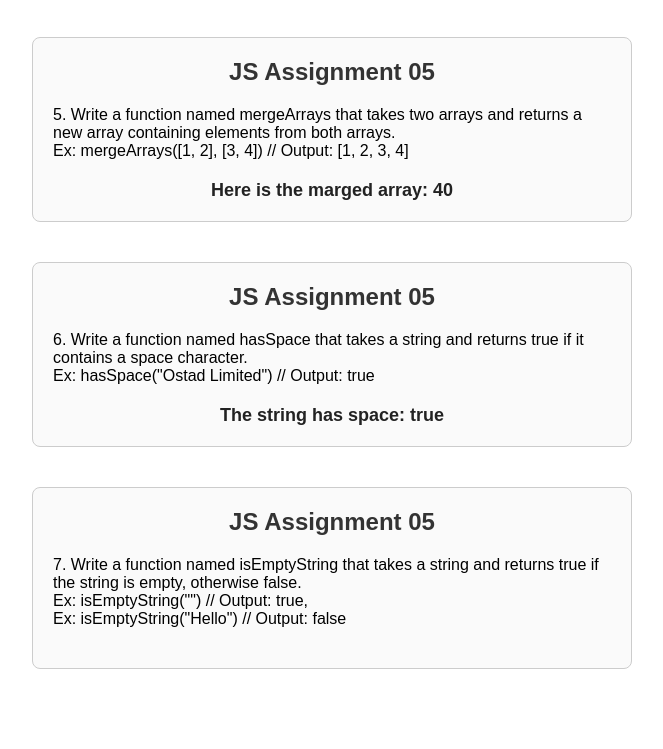
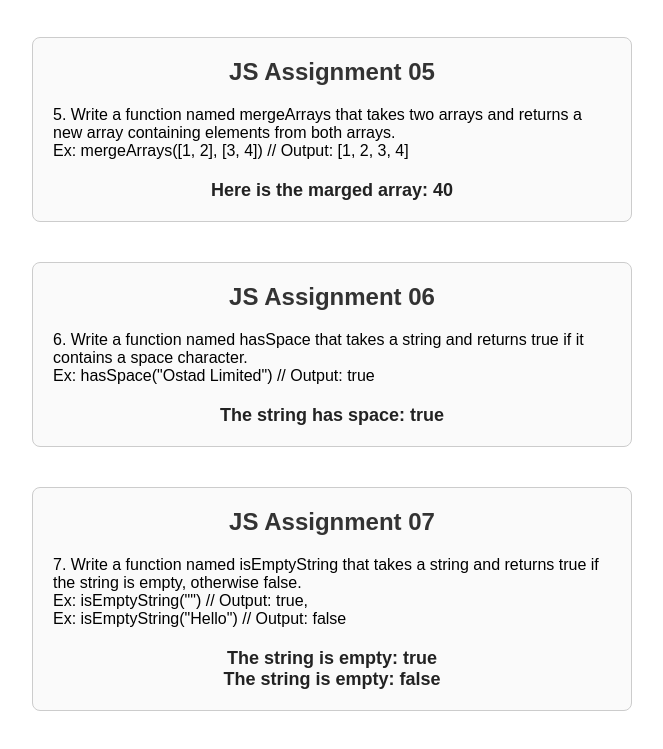
Before and after one commit to khandakershahi/assignment-10, a plain HTML site: page index.html in a window 1280 px wide. Shown: the part 903-1652 px from the top of the page, without its empty margins (308-971 px from the left). Before the commit the page ends 1612 px from the top, so only its background shows below. Drawn offline with Linux system fonts and the light colour scheme.

Commit message:
finish 7

```diff
--- a/index.html
+++ b/index.html
@@ -92,7 +92,7 @@
         <div class="container">
             <div class="block">
                 <div class="block-element">
-                    <h1>JS Assignment 05</h1>
+                    <h1>JS Assignment 06</h1>
                     <p>6. Write a function named hasSpace that takes a string and returns true if it contains a space character.<br>
 
                         Ex: hasSpace("Ostad Limited")  // Output: true
@@ -108,7 +108,7 @@
         <div class="container">
             <div class="block">
                 <div class="block-element">
-                    <h1>JS Assignment 05</h1>
+                    <h1>JS Assignment 07</h1>
                     <p>7. Write a function named isEmptyString that takes a string and returns true if the string is empty, otherwise false.<br>
 
                         Ex: isEmptyString("")  // Output: true,
@@ -116,7 +116,7 @@
                         Ex: isEmptyString("Hello")  // Output: false
                         </p>
 
-                <div id="hasSpace"></div>
+                <div id="isEmptyString"></div>
                 </div>
             </div>
         </div>
--- a/script.js
+++ b/script.js
@@ -106,7 +106,14 @@ document.getElementById("hasSpace").innerText = "The string has space: " + hasSp
 
 // Ex: isEmptyString("Hello")  // Output: false
 
+function isEmptyString(arg){
+    return arg === "";
+}
 
+console.log(isEmptyString(""));
+console.log(isEmptyString("hello"));
+
+document.getElementById("isEmptyString").innerText = "The string is empty: " + isEmptyString("") + "\n" + "The string is empty: "  + isEmptyString("hello");
 
 
 // 8. Write a function removeNegativeNumbers(arr) that removes all negative numbers from the array.
--- a/style.css
+++ b/style.css
@@ -90,3 +90,10 @@ button:hover {
     color: #222;
     text-align: center;
 }
+#isEmptyString{
+    margin-top: 20px;
+    font-size: 18px;
+    font-weight: bold;
+    color: #222;
+    text-align: center;
+}
```
